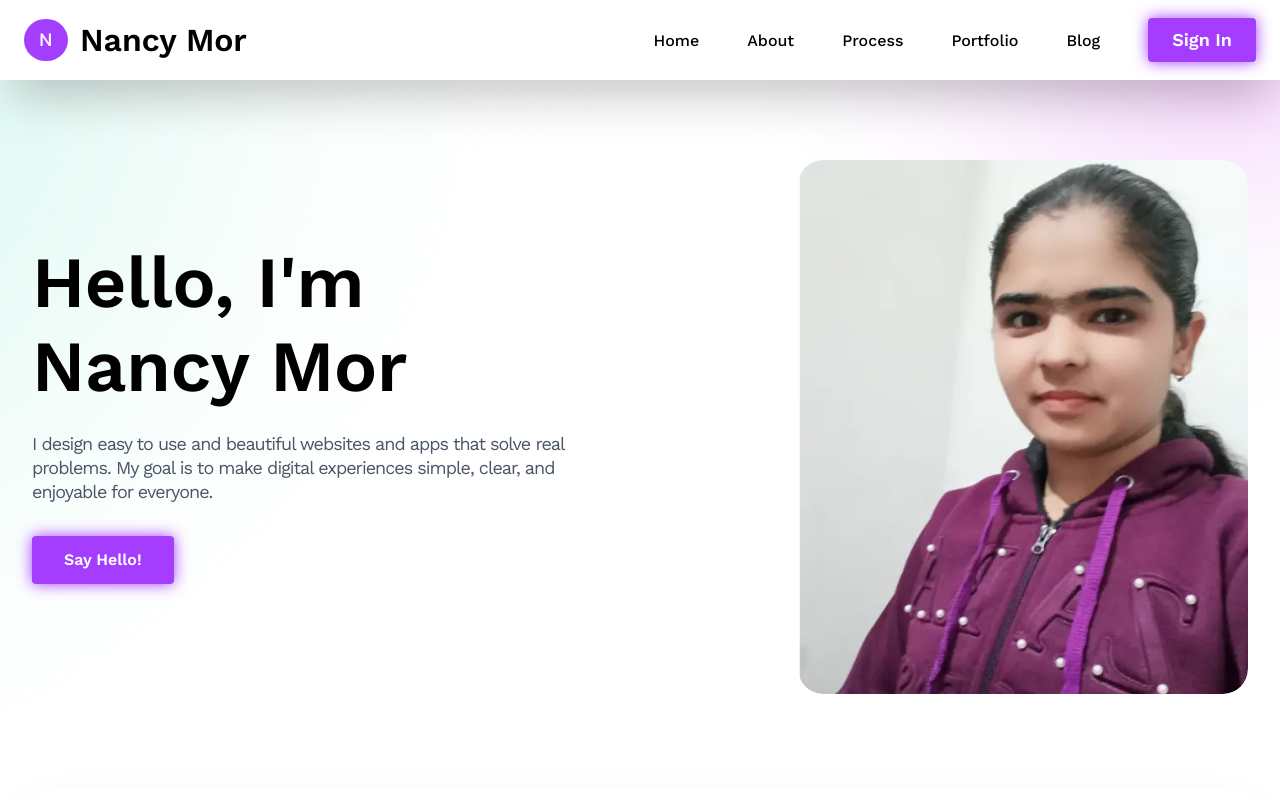
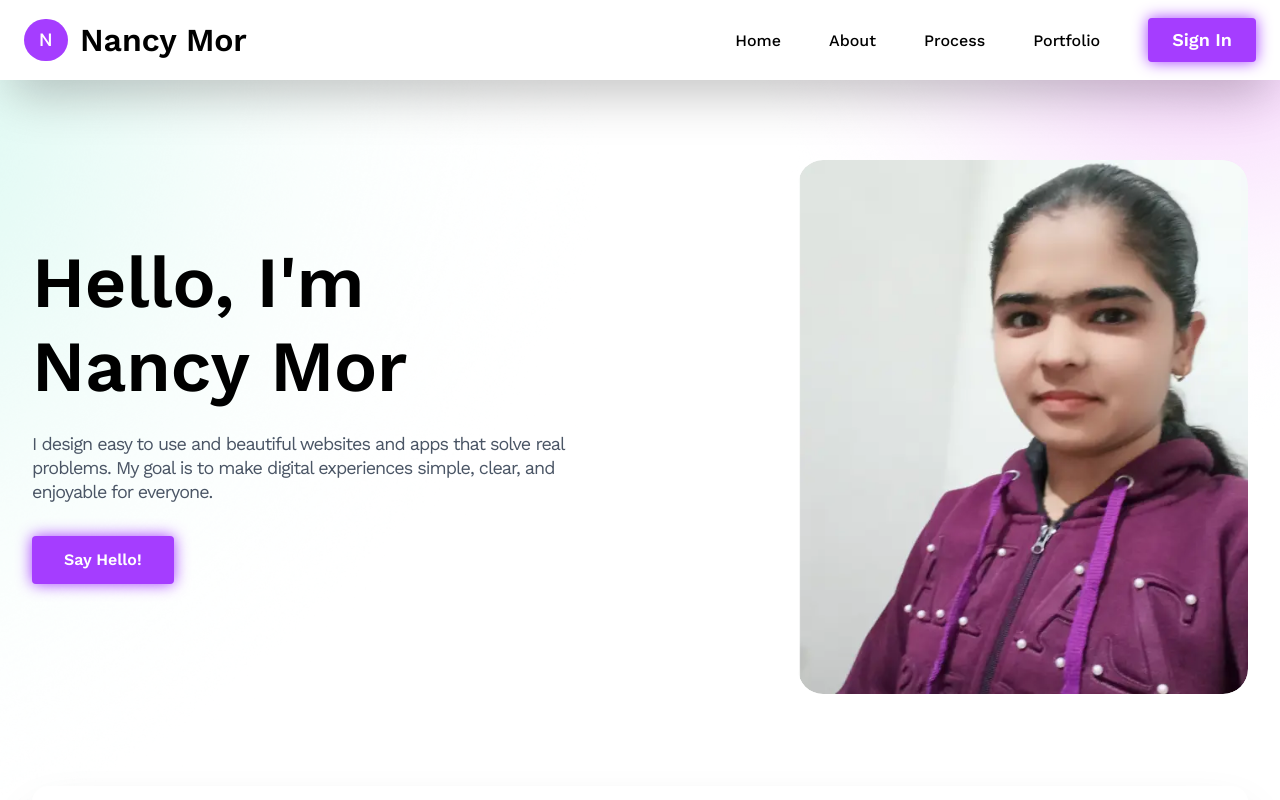
Before and after one commit to jatin-rajput563/Nancy-portfolio, a React (Vite) app: page / in a window 1280 px wide. Shown: the top 800 px of the page. Built offline with nearby package versions, Linux system fonts and the light colour scheme.

Commit message:
all-done

```diff
--- a/src/components/Footer.jsx
+++ b/src/components/Footer.jsx
@@ -15,7 +15,7 @@ const Footer = () => {
           {/* Navigation Menu */}
           <nav className="order-3 lg:order-2">
             <ul className="flex flex-wrap justify-center gap-4 sm:gap-6 lg:gap-[24px]">
-              {["Home", "About", "Process", "Portfolio", "Blog", "Contact"].map(
+              {["Home", "About", "Process", "Portfolio", "Contact"].map(
                 (item) => (
                   <li key={item} className="relative group">
                     <a
--- a/src/components/NavBar.jsx
+++ b/src/components/NavBar.jsx
@@ -84,16 +84,6 @@ const Navbar = () => {
               <span className="absolute left-0 -bottom-1 w-0 h-[2px] bg-[#A53DFF] transition-all duration-300 group-hover:w-full"></span>
             </a>
           </li>
-          <li className="cursor-pointer group">
-            <a
-              href="#blog"
-              className="relative text-black hover:text-[#A53DFF] transition-colors duration-300 font-medium text-base "
-            >
-              Blog
-              <span className="absolute left-0 -bottom-1 w-0 h-[2px] bg-[#A53DFF] transition-all duration-300 group-hover:w-full"></span>
-            </a>
-          </li>
-
           <li>
             <button
               className="relative inline-block cursor-pointer px-6 py-2 bg-[#A53DFF] text-white font-semibold
```
